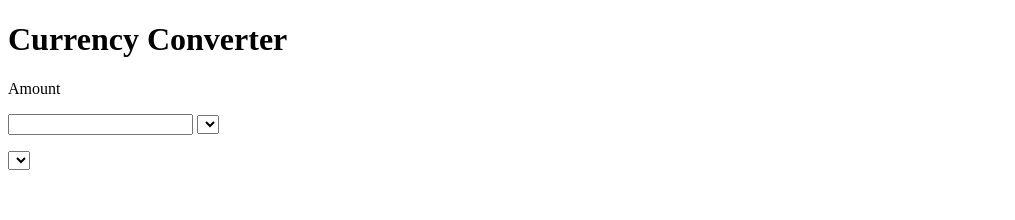
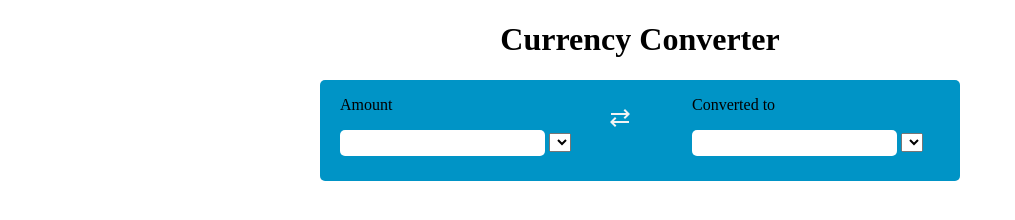
Before and after one commit to mateussombrio/currency-converter, a plain HTML site: page index.html in a window 1280 px wide. Shown: the whole page, without its empty margins (0-1015 px from the left). Drawn offline with Linux system fonts and the light colour scheme.

Commit message:
Creating layout

```diff
--- a/index.html
+++ b/index.html
@@ -7,19 +7,27 @@
     <title>Currency Converter</title>
   </head>
   <body>
-    <div class="global">
+    <!-- Main div -->
     <h1>Currency Converter</h1>
     <div class="main-cards">
+      <!-- Left card -->
       <div class="card-left">
         <p>Amount</p>
         <div class="money-country">
-                <input type="number">
-                <select name="country-1" id=""></select>
+          <input class="input-left" type="text" />
+          <select name="country-1" id="country-1"></select>
         </div>
       </div>
+      <div class="arrow-div">
+        <img class="arrow-icon" src="assets/toggle-arrow.svg" alt="" />
+      </div>
+      <!-- Right Card -->
       <div class="card-right">
+        <p>Converted to</p>
+        <div>
           <p class="converted_value"></p>
-            <select name="" id=""></select>
+          <input class="input-right" type="text" readonly />
+          <select name="country-2" id="country-2"></select>
         </div>
       </div>
     </div>
--- a/style.css
+++ b/style.css
@@ -0,0 +1,48 @@
+body{
+    margin: 0px;
+    display: flex;
+    box-sizing: border-box;
+    flex-direction: column;
+    align-items: center;
+}
+
+
+.main-cards{
+    background-color: #0094c6;
+    width: 50%;
+    display: flex;
+    align-items: center;
+    border-radius: 5px;
+    padding-bottom: 2%;
+}
+
+.card-left{
+    width: 50%;
+    margin-left: 20px;
+
+}
+
+.input-left, .input-right{
+    width: 75%;
+    height: 3vh;
+    border-radius: 5px;
+    border: 0px;
+}
+
+.card-right{
+    margin-left: 20px;
+    width: 50%;
+}
+
+.arrow-icon{
+    width: 24px;
+    height: 24px;
+
+}
+
+.arrow-div{
+    display: flex;
+    justify-content: center;
+    align-items: center;
+    margin-right: 40px;
+}
```
Also changed, not shown: assets/toggle-arrow.svg (added). Lines whose indentation alone changed are shown as unchanged.
